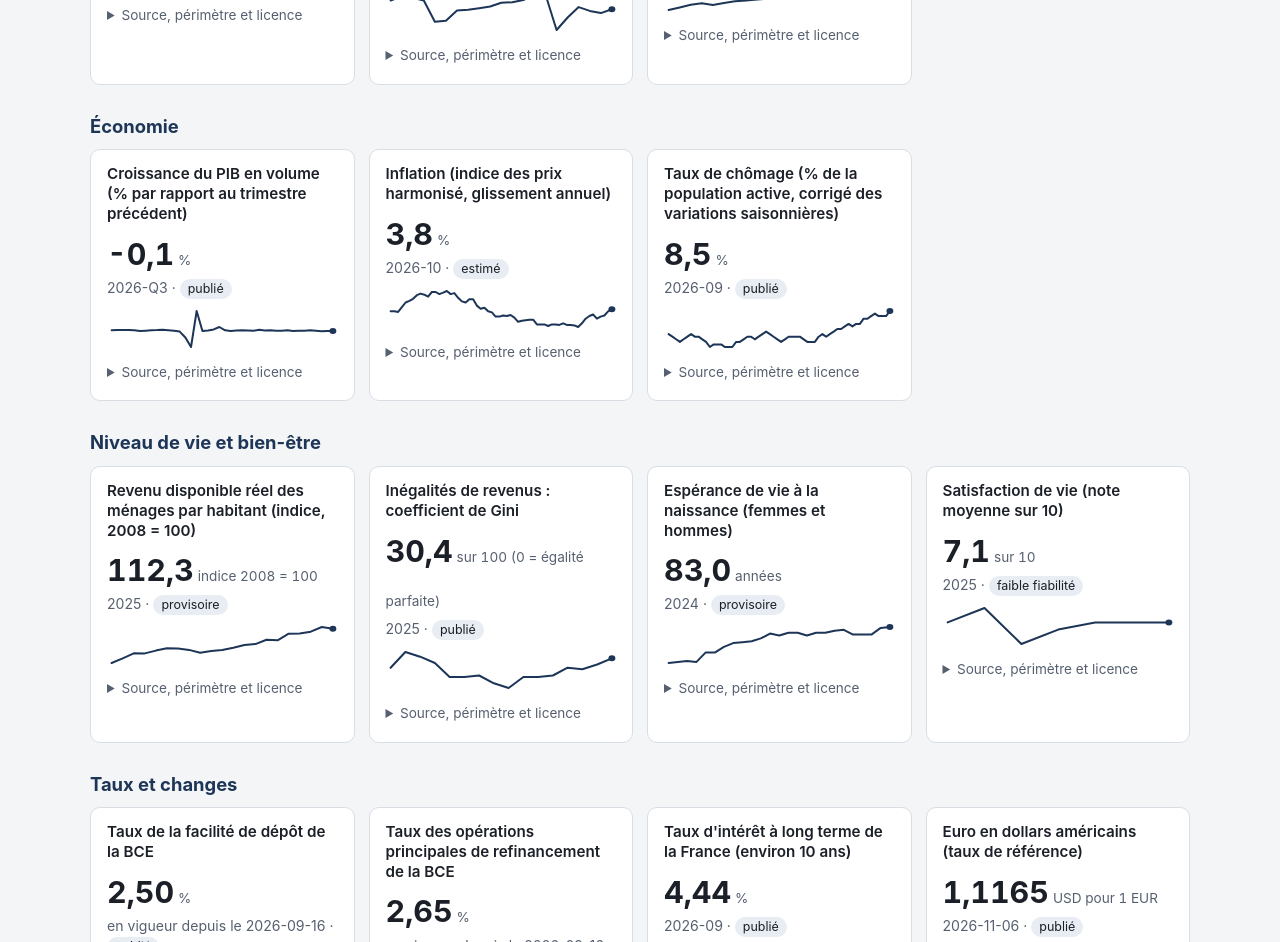
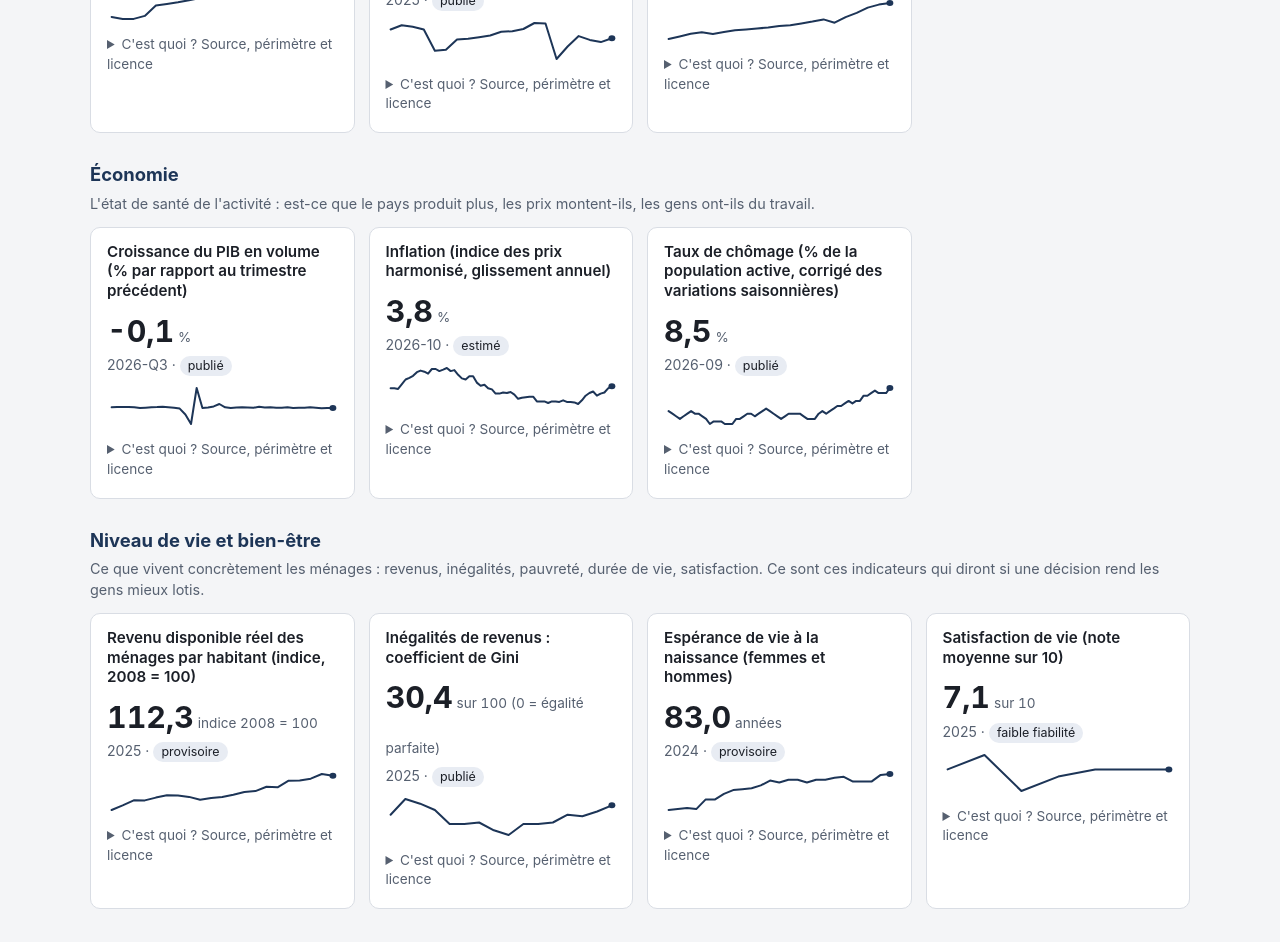
Before and after one commit to Maximeavril1869/Hexagone, a plain HTML site: page index.html in a window 1280 px wide. Shown: the part 637-1579 px from the top of the page. Drawn offline with Linux system fonts and the light colour scheme.

Commit message:
Pauvreté : filtres complets ; explications en clair par rubrique et par série
Co-Authored-By: Claude Sonnet 5.5 <noreply@anthropic.com>
Claude-Session: https://claude.ai/code/session_01UWZuQdxtzuNW6VzH7JdorX

```diff
--- a/app.js
+++ b/app.js
@@ -105,6 +105,8 @@ function detailRow(label, content) {
   return [el("dt", { text: label }), el("dd", {}, [content])];
 }
 
+let EXPLICATIONS = { categories: {}, series: {} };
+
 function card(serie) {
   const decimals = Number.isInteger(serie.decimales) ? serie.decimales : 2;
   const last = serie.derniere;
@@ -134,9 +136,10 @@ function card(serie) {
   const ageDays = collected ? (Date.now() - collected.getTime()) / 86400000 : null;
   const stale = ageDays !== null && ageDays > STALE_DAYS;
 
-  const details = el("details", {}, [el("summary", { text: "Source, périmètre et licence" })]);
+  const details = el("details", {}, [el("summary", { text: "C'est quoi ? Source, périmètre et licence" })]);
   const dl = el("dl");
   const rows = [
+    ["En clair", EXPLICATIONS.series[serie.id] || "Pas d'explication rédigée pour cette série."],
     ["Producteur", serie.organisme],
     ["Jeu de données", link],
     ["Périmètre", serie.perimetre_institutionnel + " — " + serie.perimetre_geographique],
@@ -216,6 +219,12 @@ async function main() {
     /* le statut est facultatif */
   }
 
+  try {
+    EXPLICATIONS = Object.assign({ categories: {}, series: {} }, await loadJson("explications.json"));
+  } catch (err) {
+    /* les explications sont facultatives */
+  }
+
   const series = index.series || [];
   if (series.length === 0) {
     if ((status.resultats || []).length > 0) {
@@ -243,6 +252,9 @@ async function main() {
     const members = series.filter((s) => s.categorie === category);
     if (members.length === 0) continue;
     sections.push(el("h2", { text: category }));
+    if (EXPLICATIONS.categories[category]) {
+      sections.push(el("p", { class: "intro", text: EXPLICATIONS.categories[category] }));
+    }
     sections.push(el("div", { class: "grille" }, members.map(card)));
   }
   main.replaceChildren(...sections);
--- a/collector/sources.json
+++ b/collector/sources.json
@@ -158,7 +158,7 @@
       "source": "eurostat",
       "organisme": "Commission européenne — Eurostat",
       "dataset": "ilc_li02",
-      "params": {"geo": "FR"},
+      "params": {"geo": "FR", "statinfo": "MED_EI", "unit": "PC", "rskpovth": "B_60", "sex": "T", "age": "TOTAL"},
       "since": "2010",
       "keep": 20,
       "unite": "% de la population",
--- /dev/null
+++ b/explications.json
@@ -0,0 +1,25 @@
+{
+ "categories": {
+  "Finances publiques": "Les comptes de l'ensemble des administrations (État, collectivités, Sécurité sociale). Ce sont les chiffres que le budget cherche à faire bouger.",
+  "Économie": "L'état de santé de l'activité : est-ce que le pays produit plus, les prix montent-ils, les gens ont-ils du travail.",
+  "Niveau de vie et bien-être": "Ce que vivent concrètement les ménages : revenus, inégalités, pauvreté, durée de vie, satisfaction. Ce sont ces indicateurs qui diront si une décision rend les gens mieux lotis.",
+  "Taux et changes": "Le prix de l'argent : ce que coûte un emprunt et la valeur de l'euro. Ils pèsent directement sur le coût de la dette."
+ },
+ "series": {
+  "dette_publique_pib": "Tout ce que doivent les administrations publiques, rapporté à la richesse produite en un an. Au-dessus de 100 %, la dette dépasse une année entière de production du pays.",
+  "deficit_public_pib": "Écart entre ce que les administrations dépensent et ce qu'elles encaissent sur l'année, rapporté au PIB. Un chiffre négatif est un déficit : l'argent manquant est emprunté, ce qui fait grossir la dette.",
+  "pib_valeur": "Valeur de tout ce qui est produit en France sur l'année, en euros courants (non corrigés de l'inflation). C'est la taille de l'économie et la base de comparaison des autres ratios.",
+  "croissance_pib_trim": "Variation de la production d'un trimestre à l'autre, une fois l'inflation retirée. Positif : l'économie progresse ; négatif : elle recule. Deux trimestres négatifs de suite s'appellent une récession.",
+  "inflation_ipch": "Hausse des prix sur un an, mesurée à la méthode européenne (comparable entre pays). Elle diffère légèrement de l'indice national de l'Insee, souvent de quelques dixièmes.",
+  "chomage_bit": "Part des actifs sans emploi, qui en cherchent un et sont disponibles, selon la définition du Bureau international du travail. Les variations de saison sont retirées pour comparer les mois entre eux.",
+  "revenu_reel_menages": "Ce qu'un habitant dispose en moyenne pour dépenser, après impôts et prestations et après inflation, comparé à 2008 (= 100). Au-dessus de 100, le pouvoir d'achat a progressé depuis 2008. C'est une approximation du pouvoir d'achat, pas la mesure de l'Insee.",
+  "gini_revenus": "Mesure des inégalités de revenus de 0 à 100. À 0, tout le monde gagne pareil ; à 100, une seule personne capte tout. Plus le chiffre monte, plus les inégalités sont fortes.",
+  "pauvrete_monetaire": "Part de la population dont le revenu est inférieur à 60 % du revenu médian du pays. C'est une pauvreté relative : elle mesure l'écart avec le niveau de vie habituel, pas un manque absolu.",
+  "esperance_vie_naissance": "Nombre d'années qu'un nouveau-né vivrait si les risques de décès de l'année en cours restaient les mêmes toute sa vie. C'est un reflet de la santé et des conditions de vie d'un pays.",
+  "satisfaction_vie": "Note donnée par les habitants à leur vie, de 0 à 10, lors d'une enquête. Elle n'est pas faite chaque année, et le drapeau « faible fiabilité » signale des données moins solides. Dans le simulateur, elle sera estimée par un modèle.",
+  "taux_depot_bce": "Taux que la Banque centrale européenne verse aux banques qui lui déposent de l'argent. C'est son taux directeur principal : quand il monte, les crédits deviennent plus chers. La valeur affichée reste en vigueur jusqu'à la décision suivante.",
+  "taux_refi_bce": "Taux auquel les banques empruntent à la BCE pour une semaine. Il suit le taux de dépôt, avec un écart fixé par la BCE. La valeur reste en vigueur jusqu'à la décision suivante.",
+  "taux_long_terme_fr": "Taux auquel l'État français emprunte sur environ 10 ans. C'est ce qui détermine le coût de la dette quand elle est renouvelée : plus il monte, plus les intérêts pèsent sur le budget.",
+  "eur_usd": "Combien de dollars on obtient pour un euro, au taux de référence de la BCE. Un euro fort rend les importations moins chères mais pénalise les exportations."
+ }
+}
--- a/style.css
+++ b/style.css
@@ -100,3 +100,4 @@ a { color: var(--accent); }
 }
 
 .pied { max-width: 1100px; margin: 32px auto 24px; font-size: 0.85rem; color: var(--texte-doux); }
+.intro { margin: -4px 0 12px; font-size: 0.9rem; color: var(--texte-doux); }
```
Also changed, not shown: 1 other file.
